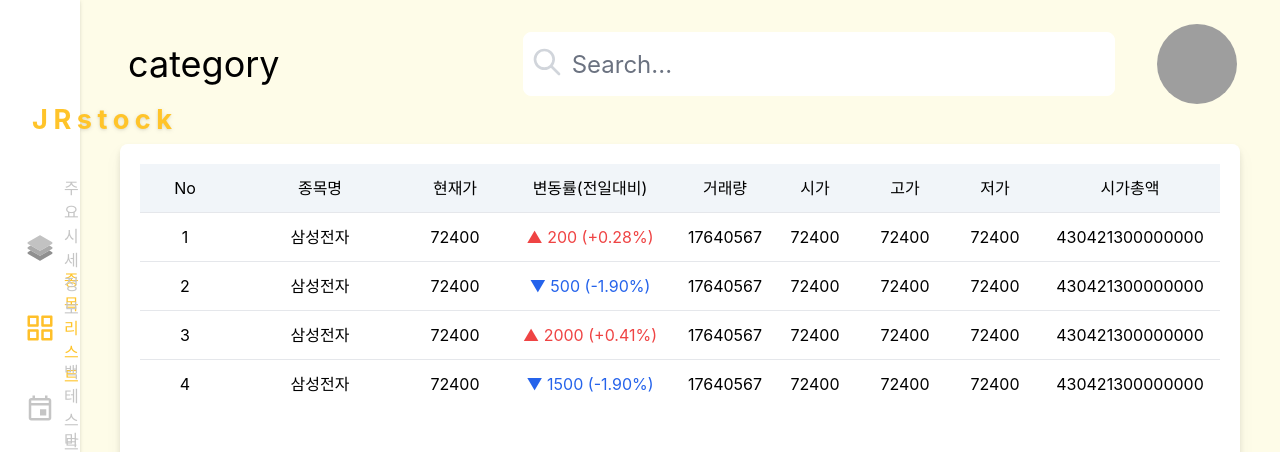
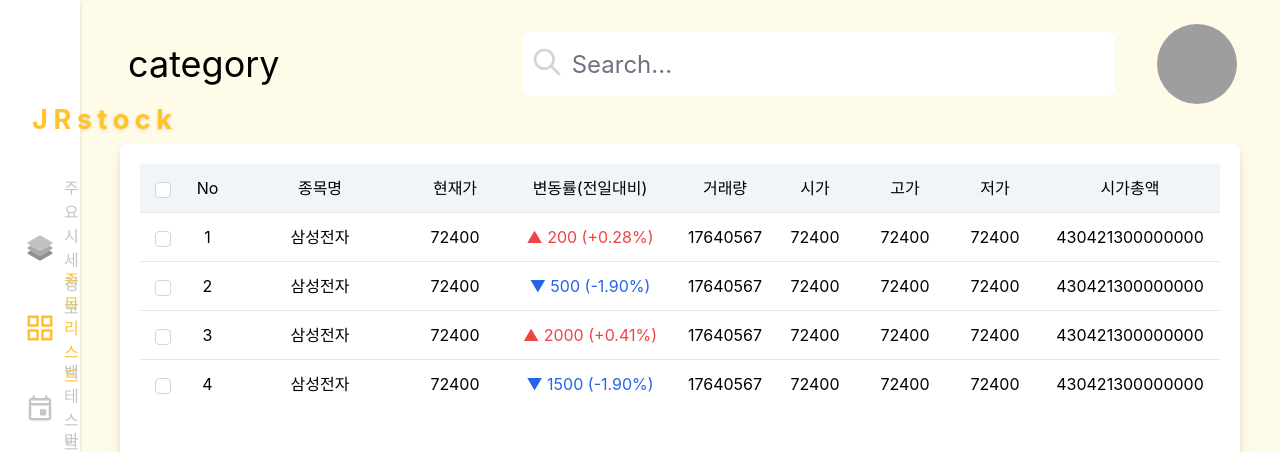
Before and after one commit to jjw0716/jrstock, a React (Create React App) app in the folder front_end/: page /stock in a window 1280 px wide. Shown: the top 452 px of the page. Built offline with nearby package versions, Linux system fonts and the light colour scheme; grey boxes are pictures that could not be loaded.

Commit message:
#S06P21S001-152 feat: 종목 리스트 체크박스 기능

```diff
--- a/front_end/src/routes/StockItemList.jsx
+++ b/front_end/src/routes/StockItemList.jsx
@@ -1,11 +1,13 @@
 import PageContainer from "../components/PageContainer";
+import { useState } from "react";
 import { useNavigate } from "react-router-dom";
 
 export default function StockItemList() {
-  const navigate = useNavigate()
+  const navigate = useNavigate();
+  const [checkedList, setcheckedList] = useState([]);
   const stocks = [
     {
-      id: 1,
+      id: 1351,
       name: "삼성전자",
       currentPrice: "72400",
       volatility: 200,
@@ -17,7 +19,7 @@ export default function StockItemList() {
       marketCapitalization: "430421300000000",
     },
     {
-      id: 2,
+      id: 1346134,
       name: "삼성전자",
       currentPrice: "72400",
       volatility: -500,
@@ -29,7 +31,7 @@ export default function StockItemList() {
       marketCapitalization: "430421300000000",
     },
     {
-      id: 3,
+      id: 13,
       name: "삼성전자",
       currentPrice: "72400",
       volatility: 2000,
@@ -41,7 +43,7 @@ export default function StockItemList() {
       marketCapitalization: "430421300000000",
     },
     {
-      id: 4,
+      id: 4136136,
       name: "삼성전자",
       currentPrice: "72400",
       volatility: -1500,
@@ -54,6 +56,7 @@ export default function StockItemList() {
     },
   ];
 
+  // 주식 데이터로 html 리스트를 만듬
   const stockList = () => {
     const result = [];
     for (let i = 0; i < stocks.length; i++) {
@@ -62,43 +65,137 @@ export default function StockItemList() {
         <li
           key={"stock" + i}
           className="grid grid-cols-12 h-12 hover:bg-yellow-50 hover:cursor-pointer"
-          onClick={goDetailPage.bind(this, stocks[i].id)}
         >
-          <p className="col-span-1 my-auto">{i + 1}</p>
-          <p className="col-span-2 my-auto">{stocks[i].name}</p>
-          <p className="col-span-1 my-auto">{stocks[i].currentPrice}</p>
+          <div className="col-span-1 my-auto grid grid-cols-2">
+            <p className="col-span-1">
+              <input
+                id="total-stock"
+                name="total-stock"
+                type="checkbox"
+                className="h-4 w-4 text-amber-300 focus:ring-amber-500 border-gray-300 rounded"
+                onChange={onChecked.bind(this, stocks[i].id)}
+                checked={checkedList.includes(stocks[i].id) ? true : false}
+              />
+            </p>
+            <p
+              className="col-span-1"
+              onClick={goDetailPage.bind(this, stocks[i].id)}
+            >
+              {i + 1}
+            </p>
+          </div>
+          <p
+            className="col-span-2 my-auto"
+            onClick={goDetailPage.bind(this, stocks[i].id)}
+          >
+            {stocks[i].name}
+          </p>
+          <p
+            className="col-span-1 my-auto"
+            onClick={goDetailPage.bind(this, stocks[i].id)}
+          >
+            {stocks[i].currentPrice}
+          </p>
           <p
             className={
               stocks[i].volatility > 0
                 ? "col-span-2 my-auto text-red-500"
                 : "col-span-2 my-auto text-blue-600"
             }
+            onClick={goDetailPage.bind(this, stocks[i].id)}
           >
             {stocks[i].volatility > 0
               ? "▲ " + stocks[i].volatility
               : "▼ " + -stocks[i].volatility}{" "}
             ({stocks[i].volatilityRate})
           </p>
-          <p className="col-span-1 my-auto">{stocks[i].volume}</p>
-          <p className="col-span-1 my-auto">{stocks[i].marketPrice}</p>
-          <p className="col-span-1 my-auto">{stocks[i].highPrice}</p>
-          <p className="col-span-1 my-auto">{stocks[i].lowPrice}</p>
-          <p className="col-span-2 my-auto">{stocks[i].marketCapitalization}</p>
+          <p
+            className="col-span-1 my-auto"
+            onClick={goDetailPage.bind(this, stocks[i].id)}
+          >
+            {stocks[i].volume}
+          </p>
+          <p
+            className="col-span-1 my-auto"
+            onClick={goDetailPage.bind(this, stocks[i].id)}
+          >
+            {stocks[i].marketPrice}
+          </p>
+          <p
+            className="col-span-1 my-auto"
+            onClick={goDetailPage.bind(this, stocks[i].id)}
+          >
+            {stocks[i].highPrice}
+          </p>
+          <p
+            className="col-span-1 my-auto"
+            onClick={goDetailPage.bind(this, stocks[i].id)}
+          >
+            {stocks[i].lowPrice}
+          </p>
+          <p
+            className="col-span-2 my-auto"
+            onClick={goDetailPage.bind(this, stocks[i].id)}
+          >
+            {stocks[i].marketCapitalization}
+          </p>
         </li>
       );
     }
     return result;
   };
 
+  // 전체 체크 클릭 시
+  const onCheckedAll = (e) => {
+    if (e.target.checked) {
+      const checkedListArray = [];
+
+      stocks.forEach((stock) => checkedListArray.push(stock.id));
+
+      setcheckedList(checkedListArray);
+    } else {
+      setcheckedList([]);
+    }
+  };
+
+  // 개별 체크 클릭 시
+  const onChecked = (id, e) => {
+    if (e.target.checked) {
+      setcheckedList([...checkedList, id]);
+    } else {
+      setcheckedList(checkedList.filter((el) => el !== id));
+    }
+  };
+
+  // 종목 클릭 시 해당 종목 디테일 페이지로
   const goDetailPage = (id) => {
-    navigate({pathname: `/stock/${id}`})
+    navigate({ pathname: `/stock/${id}` });
   };
+
   return (
     <PageContainer>
       <div className="border-collapse w-full text-center">
         <ul>
           <li className="grid grid-cols-12 h-12 bg-slate-100">
-            <p className="col-span-1 my-auto">No</p>
+            <div className="col-span-1 my-auto grid grid-cols-2">
+              <p className="col-span-1">
+                <input
+                  id="total-stock"
+                  name="total-stock"
+                  type="checkbox"
+                  className="h-4 w-4 text-amber-300 focus:ring-amber-500 border-gray-300 rounded"
+                  onChange={onCheckedAll}
+                  checked={
+                    checkedList.length === 0
+                      ? false
+                      : checkedList.length === stocks.length
+                      ? true
+                      : false
+                  }
+                />
+              </p>
+              <p className="col-span-1">No</p>
+            </div>
             <p className="col-span-2 my-auto">종목명</p>
             <p className="col-span-1 my-auto">현재가</p>
             <p className="col-span-2 my-auto">변동률(전일대비)</p>
```
